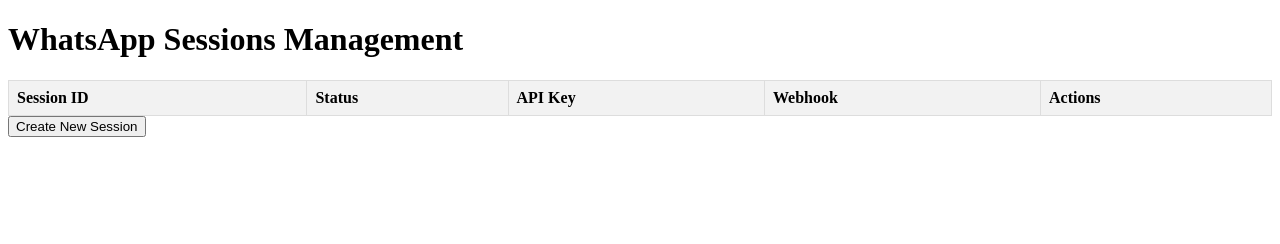
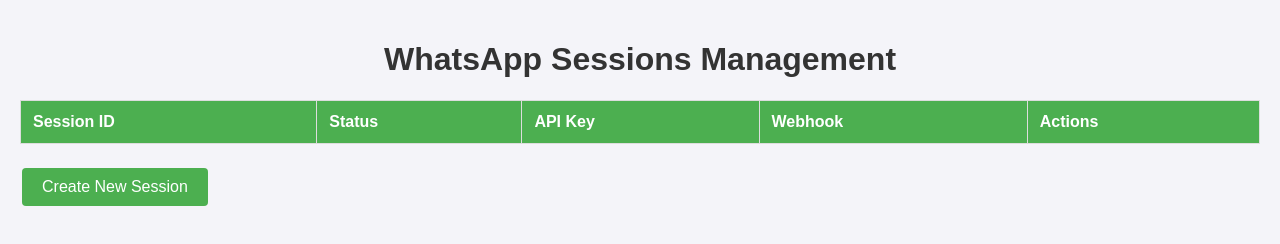
Before and after one commit to neria05/waapi-nerAI, a website: page public/sessions.html in a window 1280 px wide. Drawn offline with Linux system fonts and the light colour scheme; no server answers.

Commit message:
Update sessions.html ui

```diff
--- a/public/sessions.html
+++ b/public/sessions.html
@@ -5,21 +5,55 @@
     <meta name="viewport" content="width=device-width, initial-scale=1.0">
     <title>WhatsApp Sessions Management</title>
     <style>
+        body {
+            font-family: Arial, sans-serif;
+            background-color: #f4f4f9;
+            margin: 0;
+            padding: 20px;
+        }
+        h1 {
+            text-align: center;
+            color: #333;
+        }
         table {
             width: 100%;
             border-collapse: collapse;
+            margin-bottom: 20px;
         }
         th, td {
             border: 1px solid #ddd;
-            padding: 8px;
+            padding: 12px;
             text-align: left;
         }
         th {
+            background-color: #4CAF50;
+            color: white;
+        }
+        tr:nth-child(even) {
             background-color: #f2f2f2;
+        }
+        tr:hover {
+            background-color: #ddd;
         }
         .qr-code {
             max-width: 200px;
             max-height: 200px;
+        }
+        .button {
+            background-color: #4CAF50;
+            color: white;
+            border: none;
+            padding: 10px 20px;
+            text-align: center;
+            text-decoration: none;
+            display: inline-block;
+            font-size: 16px;
+            margin: 4px 2px;
+            cursor: pointer;
+            border-radius: 4px;
+        }
+        .button:hover {
+            background-color: #45a049;
         }
     </style>
 </head>
@@ -37,7 +71,7 @@
         </thead>
         <tbody id="sessionsBody"></tbody>
     </table>
-    <button onclick="createNewSession()">Create New Session</button>
+    <button class="button" onclick="createNewSession()">Create New Session</button>
 
     <script src="sessions.js"></script>
 </body>
```
